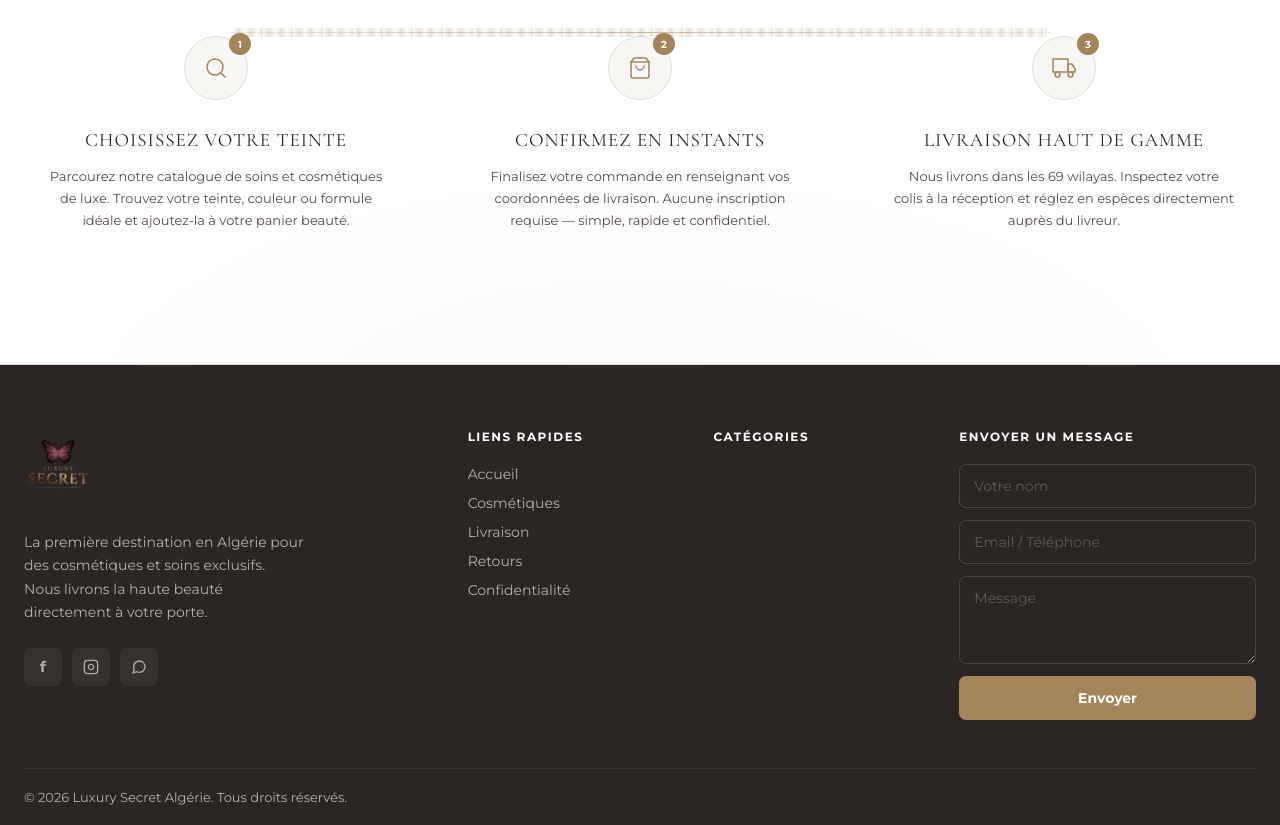
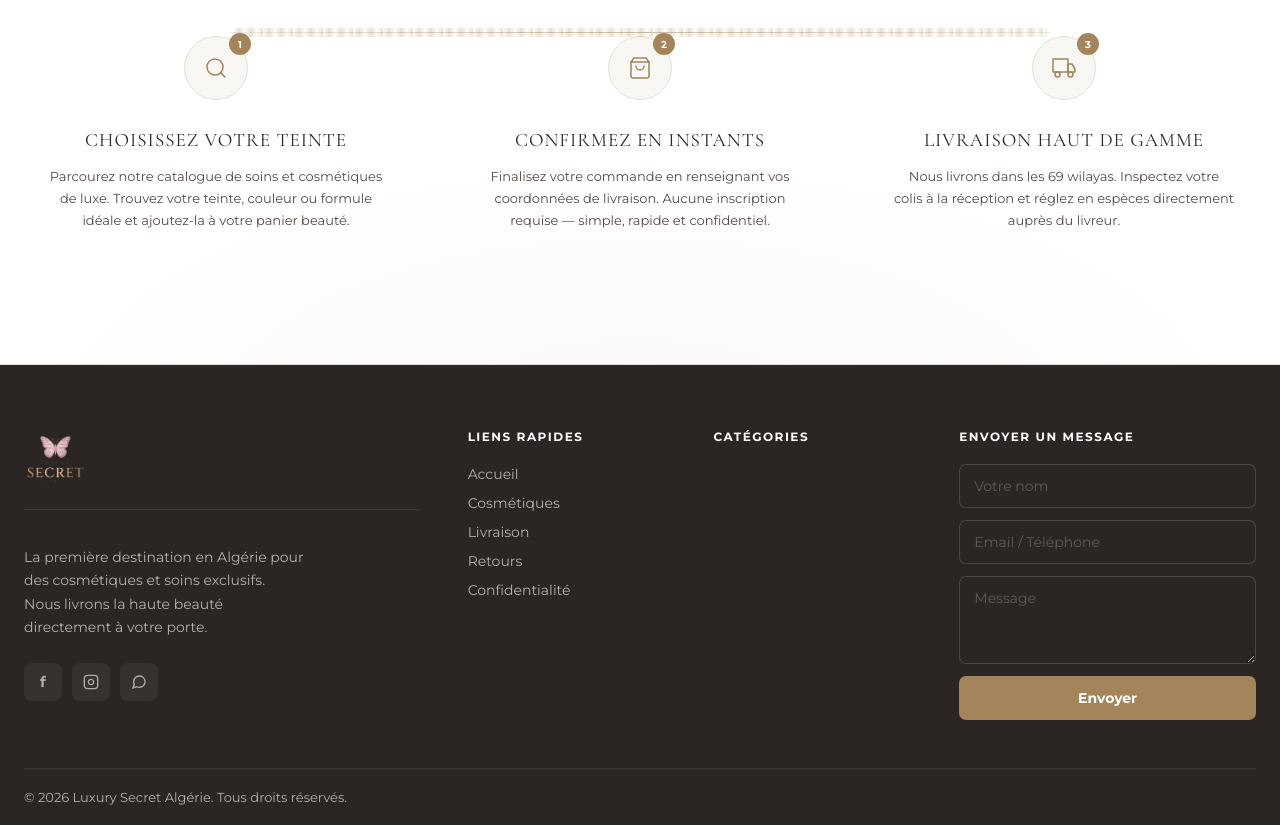
Before and after one commit to ahmedzerabib25-star/taurusfit, a website: page supplements/home/index.html in a window 1280 px wide. Shown: the part 1765-2590 px from the top of the page. Drawn offline with nearby package versions, Linux system fonts and the light colour scheme; no server answers; animation ran at ten frames a second.

Commit message:
fix: footer always uses logo-dark.png (footer bg is always dark); add separator line below logo
Co-Authored-By: Claude Sonnet 4.6 <noreply@anthropic.com>

```diff
--- a/supplements/footer.css
+++ b/supplements/footer.css
@@ -58,7 +58,8 @@
 .about-card-text p { font-size: 13.5px; color: var(--gray-600); line-height: 1.65; margin: 0; }
 
 .footer-brand { display: flex; flex-direction: column; }
-.footer-logo-link { display: block; margin-bottom: 16px; }
+.footer-logo-link { display: block; margin-bottom: 20px; padding-bottom: 20px; border-bottom: 1px solid rgba(255,255,255,0.08); }
+.footer-brand-logo { height: 60px; width: auto; max-width: 180px; object-fit: contain; display: block; }
 
 @media (max-width: 768px) {
   .footer-grid { grid-template-columns: 1fr; gap: 32px; }
--- a/supplements/footer.js
+++ b/supplements/footer.js
@@ -7,7 +7,7 @@
 
   // Dark mode toggle — shared across all pages
   function updateLogos(isDark) {
-    document.querySelectorAll('.logo img, .footer-brand img').forEach(function(img) {
+    document.querySelectorAll('.logo img').forEach(function(img) {
       img.src = isDark ? '/images/logo-dark.png' : '/images/logo.png';
     });
   }
@@ -36,7 +36,7 @@
         <div class="footer-grid">
           <div class="footer-brand">
             <a href="/" class="footer-logo-link">
-              <img src="/images/logo.png" alt="Luxury Secret" style="height: 70px; width: auto; object-fit: contain; display: block;" class="footer-brand-logo" />
+              <img src="/images/logo-dark.png" alt="Luxury Secret" class="footer-brand-logo" />
             </a>
             <p data-i18n="footer.brand.desc">Algeria's premier destination for exclusive cosmetics and skincare. We bring world-class beauty formulations directly to your door.</p>
             <div class="social-links">
```
